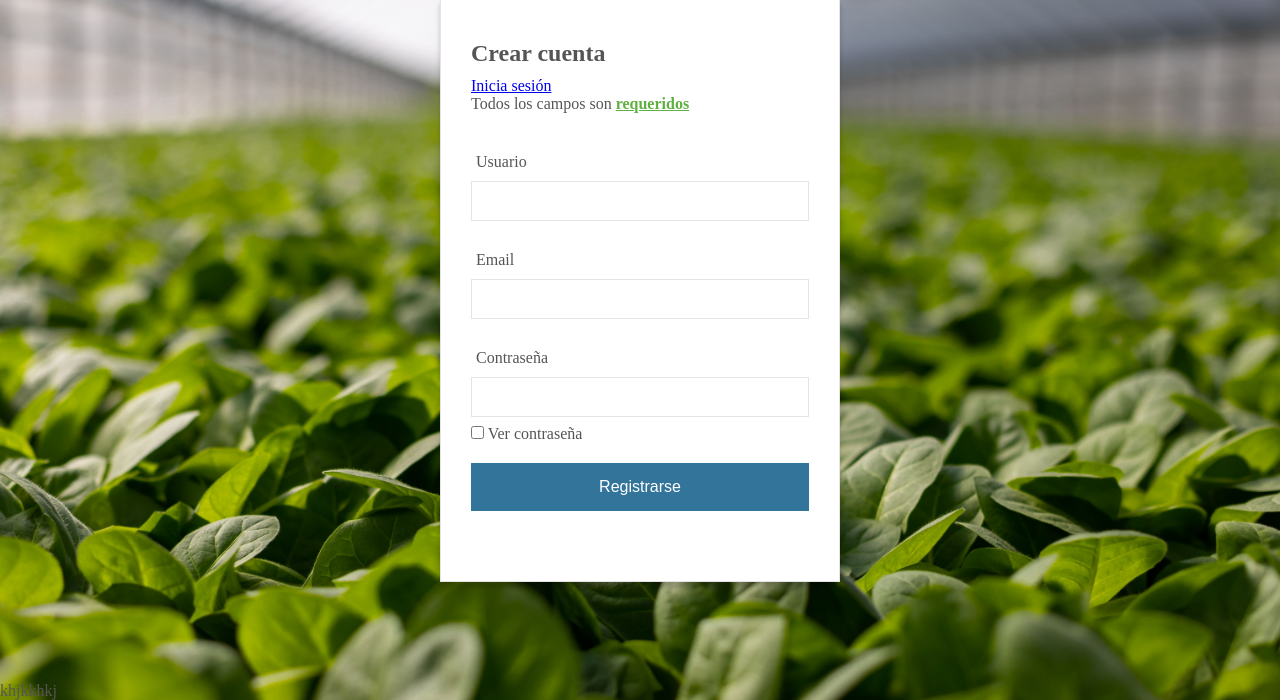
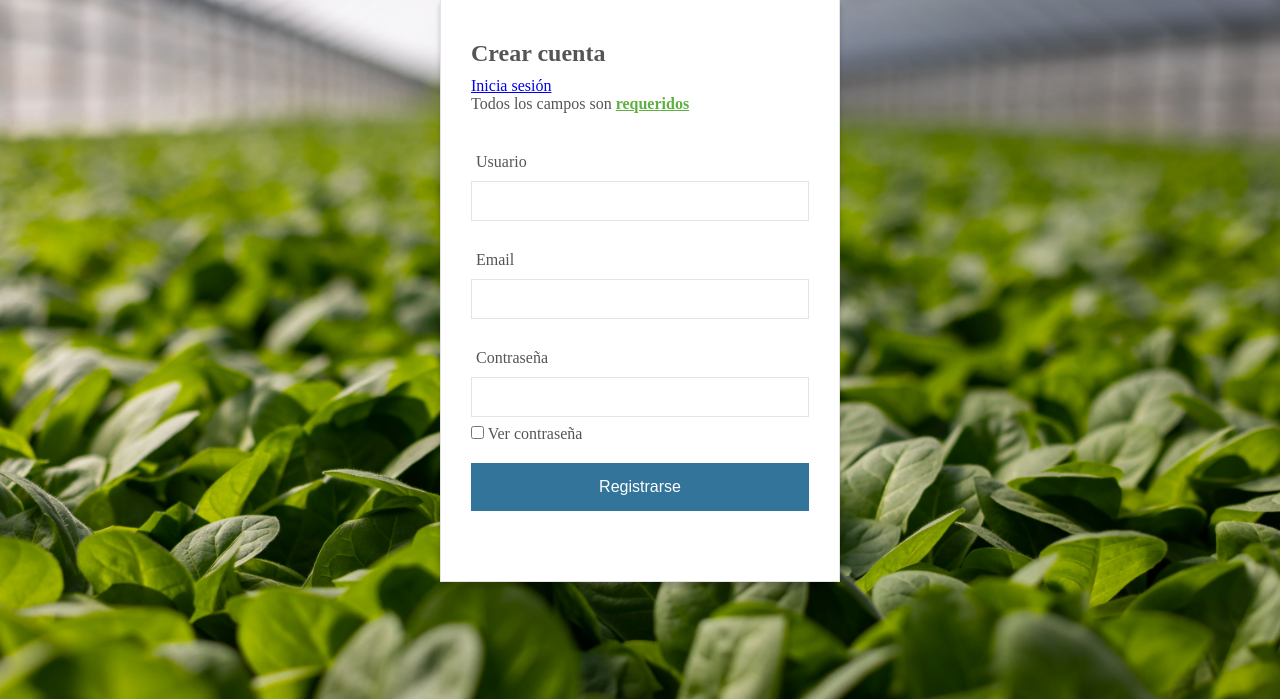
Before and after one commit to YamilaTriv/pagina_web_tesis, a PHP site: page / in a window 1280 px wide. Shown: the part 101-801 px from the top of the page. Run offline with PHP 8.4, Linux system fonts and the light colour scheme.

Commit message:
modificaciones index

```diff
--- a/index.php
+++ b/index.php
@@ -50,4 +50,3 @@
   }
 }
 </script>
-khjkkhkj
```
